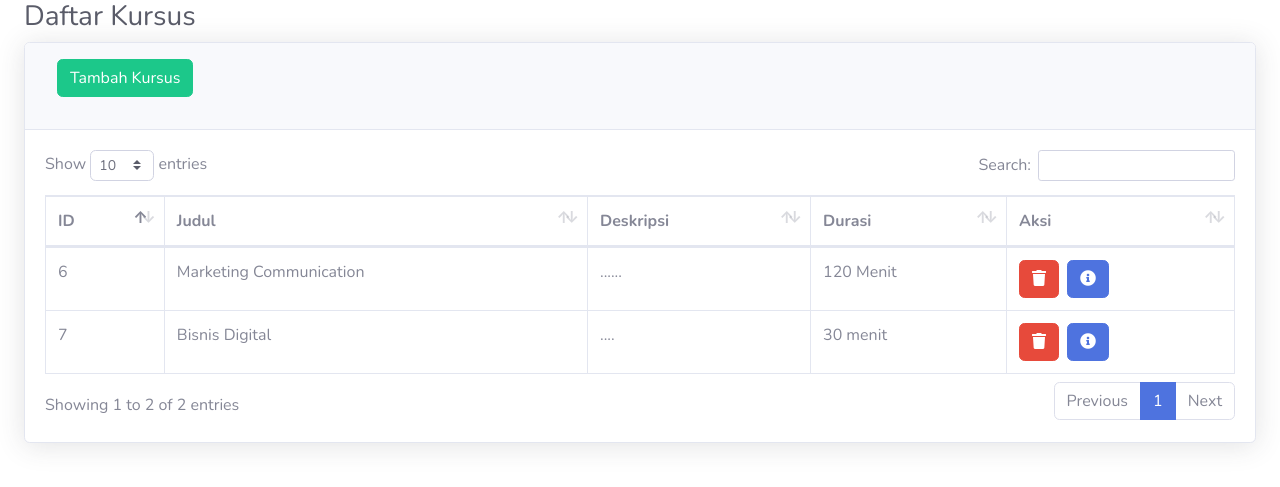
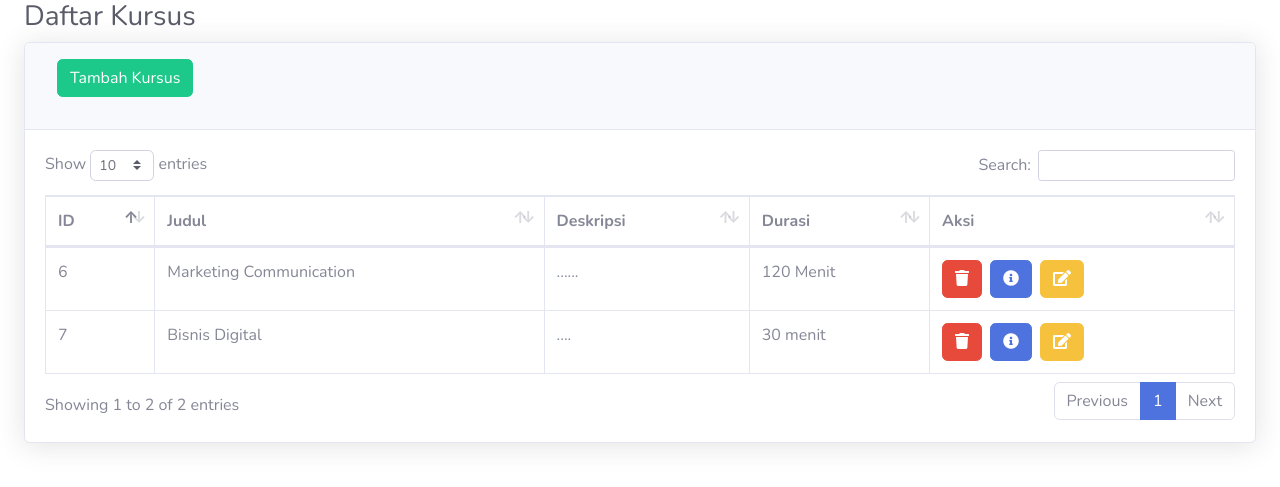
Before and after one commit to not-adyt/eCademy-admin, a PHP site: page /lihatKursus.php in a window 1280 px wide. Shown: the top 487 px of the page. Run offline with PHP 8.4, Linux system fonts and the light colour scheme; data comes from the database, SQL or seed files in the repository.

Commit message:
Add files via upload

```diff
--- a/lihatKursus.php
+++ b/lihatKursus.php
@@ -77,7 +77,8 @@ while ($row = mysqli_fetch_assoc($result)) {
                                     <button type="submit" class="btn btn-danger mr-2"><i class="fas fa-trash"></i></button>
                                 </form>
                                 <a href="detailKursus.php?id=<?php echo $course['idKursus']; ?>" class="btn btn-primary"><i class="fas fa-info-circle"></i></a>
-                            </div>
+                                <a href="editKursus.php?id=<?php echo $course['idKursus']; ?>" class="btn btn-warning ml-2"><i class="fas fa-edit"></i></a>
+                              </div>
                         </td>
                     </tr>
                 <?php endforeach; ?>
--- a/lihatMateri.php
+++ b/lihatMateri.php
@@ -84,6 +84,8 @@ if ($result) {
                                             <input type="hidden" name="id" value="<?php echo $course['idMateri']; ?>">
                                             <button type="submit" class="btn btn-danger mr-2"><i class="fas fa-trash"></i></button>
                                         </form>
+                                        <a href="editMateri.php?id=<?php echo $course['idMateri']; ?>" class="btn btn-warning ml-1"><i class="fas fa-edit"></i></a>
+                                        </div>
                                     </div>
                                     </td>
                                 </tr>
```
